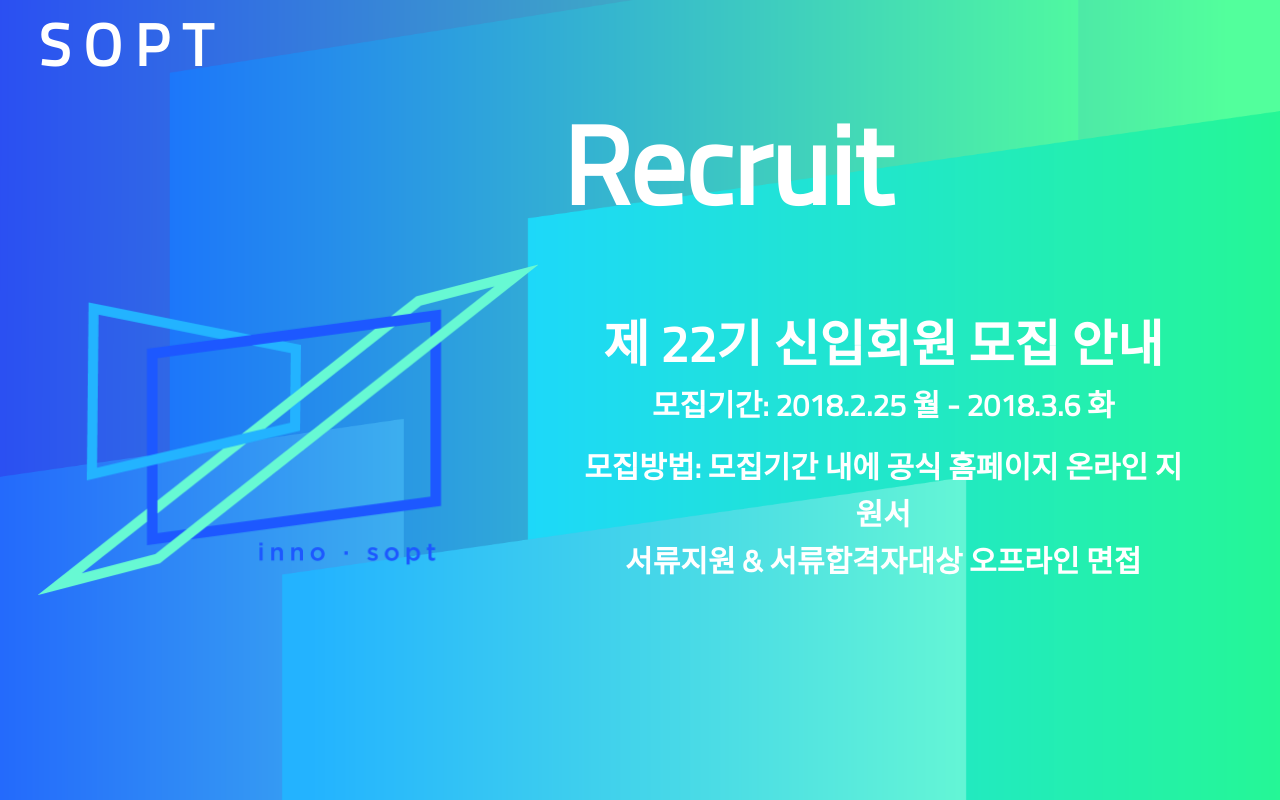
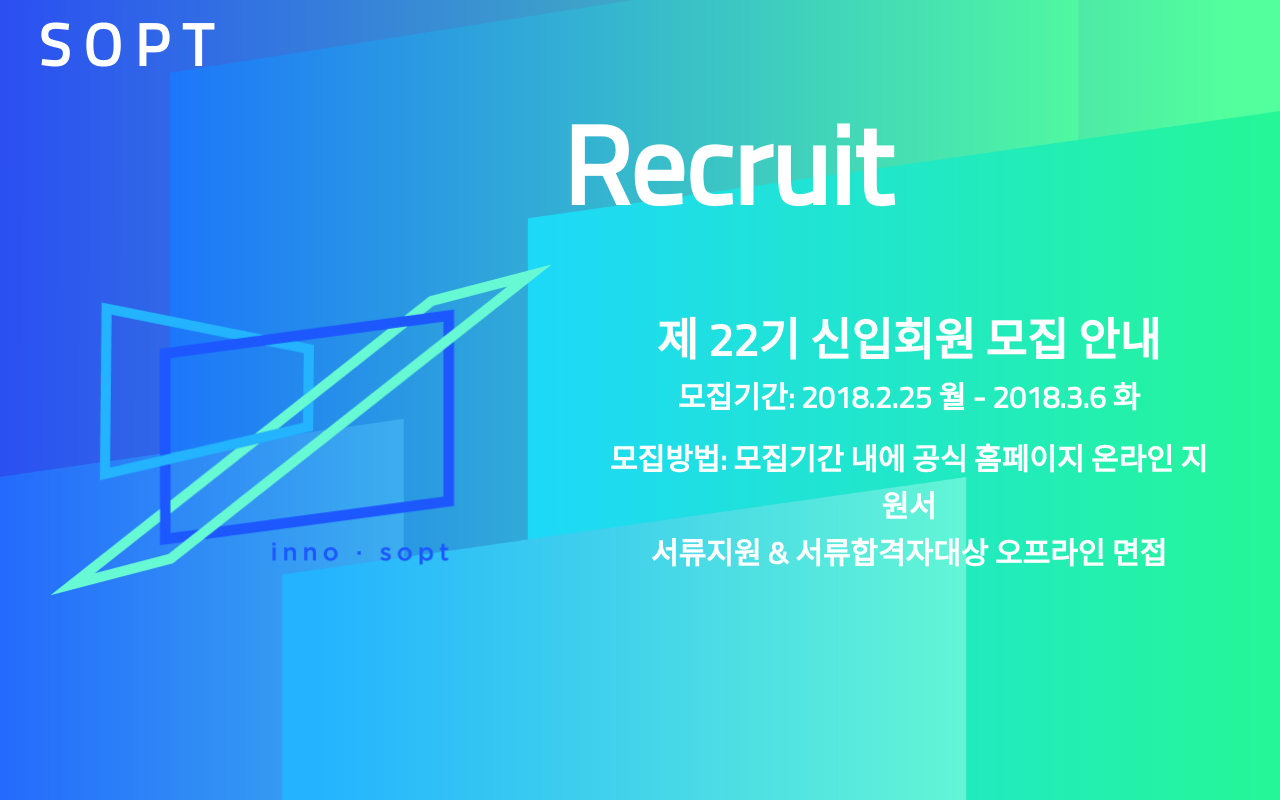
Before and after one commit to sangnyyy/2_sopt_website, a Vue app: page /recruit in a window 1280 px wide. Built offline with nearby package versions, Linux system fonts and the light colour scheme; a small style sheet from the web is missing.

Commit message:
fix : adjust unit of css
adjust unit of css

```diff
--- a/src/components/Recruit.vue
+++ b/src/components/Recruit.vue
@@ -57,15 +57,15 @@
     display: inline-block;
     width : 48vw;
     color: white;
-    margin-right: 7vw;
+    margin-right: 5vw;
 }
 
 .explain h2{
-    font-size: 50px;
+    font-size: 4.5rem;
 }
 .explain h3{
     text-align: center;
-    font-size: 30px;
+    font-size: 3rem;
 }
 
 main {
@@ -83,12 +83,12 @@
   text-decoration: none;
   font-size: 5rem;
   display: inline;
-  left: 3%;
+  left: 3vw;
   float: left;
 }
 main h1 {
   color: white;
-  font-size: 110px;
+  font-size: 11rem;
   display: inline-block;
   height: 200px;
 }
```
